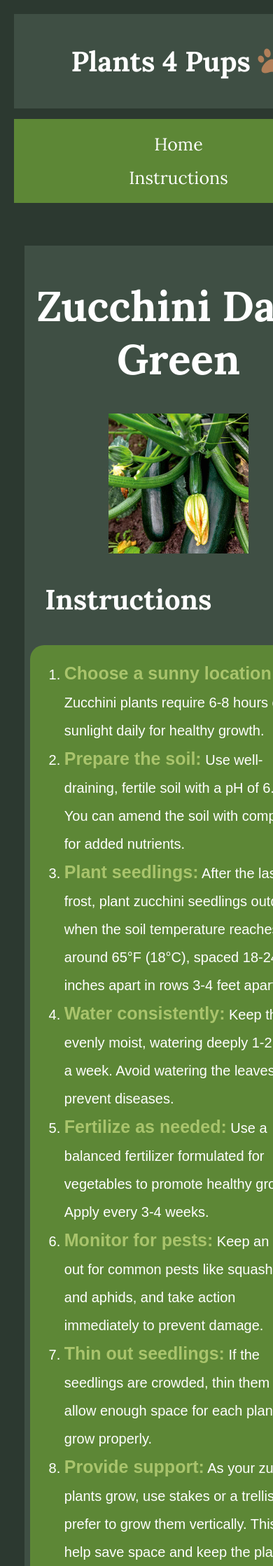
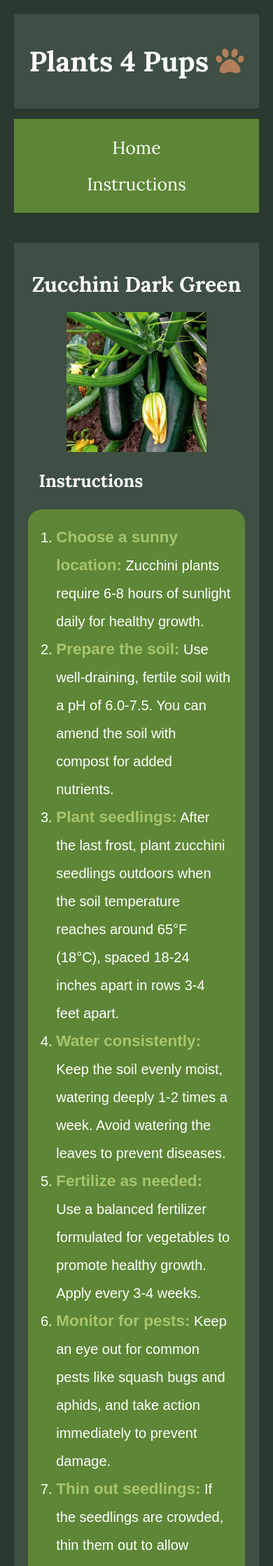
Before and after one commit to bvalentini/Plant_Venture_Website, a Flask app: page /guide in a window 390 px wide; the page is wider, and only the part inside the window is pictured. Shown: the top 2238 px of that part at 70% size. Run offline with Flask 3, Linux system fonts and the light colour scheme.

Commit message:
Fix the css responsive design for media @480px

```diff
--- a/static/css/guide_media.css
+++ b/static/css/guide_media.css
@@ -28,50 +28,63 @@
 }
 
 /* ✅ Mobile Phones (max-width: 480px) */
-@media (max-width: 460px) {
-    .main-grid-container {
-        grid-template-columns: 1fr;  /* Stack all sections vertically */
-        gap: 15px;
+@media (max-width: 480px) {
+
+    h1{
+        font-size: 40px
     }
-    h1{
-        font-size: 40px;
+    h3{
+        font-size: 25px;
     }
     p{
-        max-width:100%;
-        margin-left:0%;
-        font-size: 20px
+        font-size: 20px;
+    }
+
+    .main-grid-container {
+        grid-template-columns: repeat(auto-fit, minmax(300px,1fr));
+        /* Stack all sections vertically */
+        gap: 15px;
+        width: 100%;
+        max-width: 1200px;
+        margin: auto;
     }
     .header {
-        font-size: 16px;  /* Smaller header text */
+        font-size: 16px; /* Reduce header text size */
         padding: 15px;
     }
-
-    .navbar {
-        padding: 12px;
-    }
-
     .nav-container a {
         font-size: 25px;  /* Smaller nav links */
         margin: 8px 0;
     }
-
-    .plant {
-        padding: 15px;
+    .nav-container {
+        display: flex;
+        flex-direction: column;
+        align-items: center;
+    }
+    .nav-container a {
+        margin: 10px 0;
+    }
+    .plant{
+        width: 100%;
+        max-width: 100%;
+    }
+    .plant img {
+        width: 100%;
+        height: auto;
+        max-width: 200px; /* Adjust images to fit smaller screens */
+        max-height: 200px;
+    }
+    .plant-info h1{
+        font-size: 30px;
+    }
+    .plant-info h3{
+        font-size:25px;
+    }
+    .plant-info li{
+        font-size:20px;
+    }
+    strong{
+        font-size: 22.5px;
     }
 
-    .plant img {
-        max-width: 200px;  /* Ensure images use the full available width */
-        max-height: 200px;
-    }
-
-    .plant-info {
-        padding: 8px;  /* Adjust padding for smaller screens */
-    }
-
-    .plant-info h1{
-        font-size:60px;
-    }
-    .conatct {
-        padding: 15px;
-    }
 }
```
